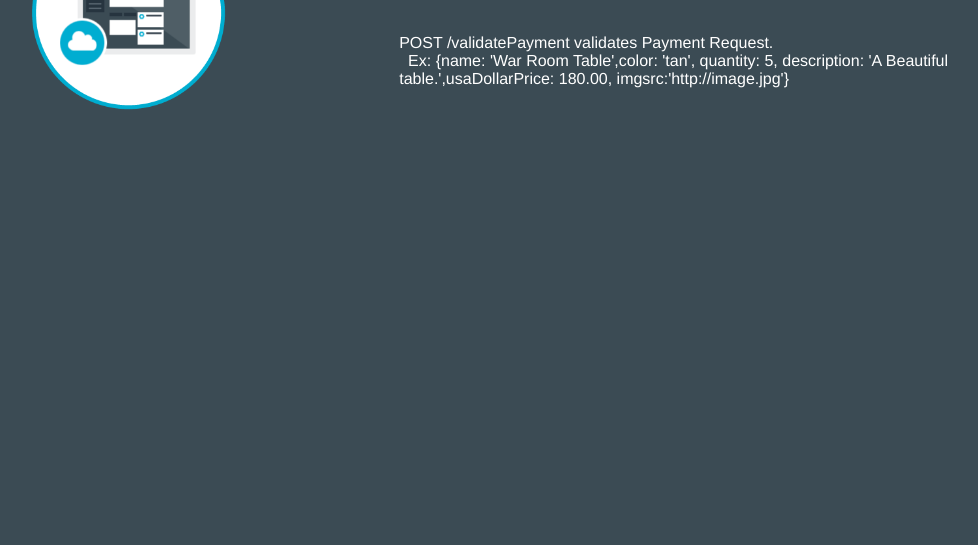
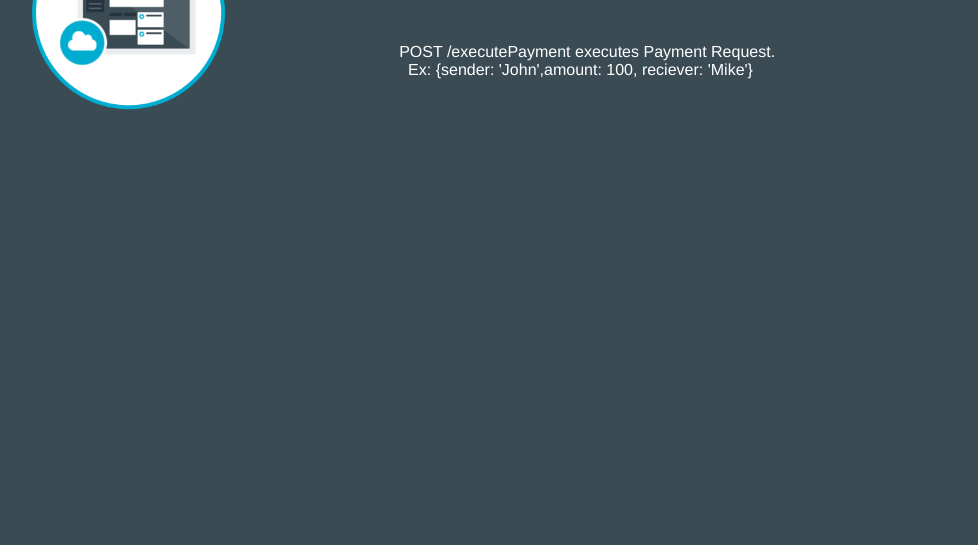
Before and after one commit to spansare/PaymentValidationService, a website: page www/index.html in a window 1280 px wide. Shown: the part 255-800 px from the top of the page, without its empty margins (113-1091 px from the left). Drawn offline with Linux system fonts and the light colour scheme.

Commit message:
Update index.html

```diff
--- a/www/index.html
+++ b/www/index.html
@@ -14,7 +14,7 @@
 				<h1 id = "message">Node.js Catalog RESTful API</h1>
 				<p class='description'>
 				<br><br>
-				POST /validatePayment validates Payment Request. <br> &nbsp;&nbsp;Ex: {name: 'War Room Table',color: 'tan', quantity: 5, description: 'A Beautiful table.',usaDollarPrice: 180.00,	imgsrc:'http://image.jpg'}
+				POST /executePayment executes Payment Request. <br> &nbsp;&nbsp;Ex: {sender: 'John',amount: 100, reciever: 'Mike'}
 			</td>
 		</tr>
 	</table>
```
